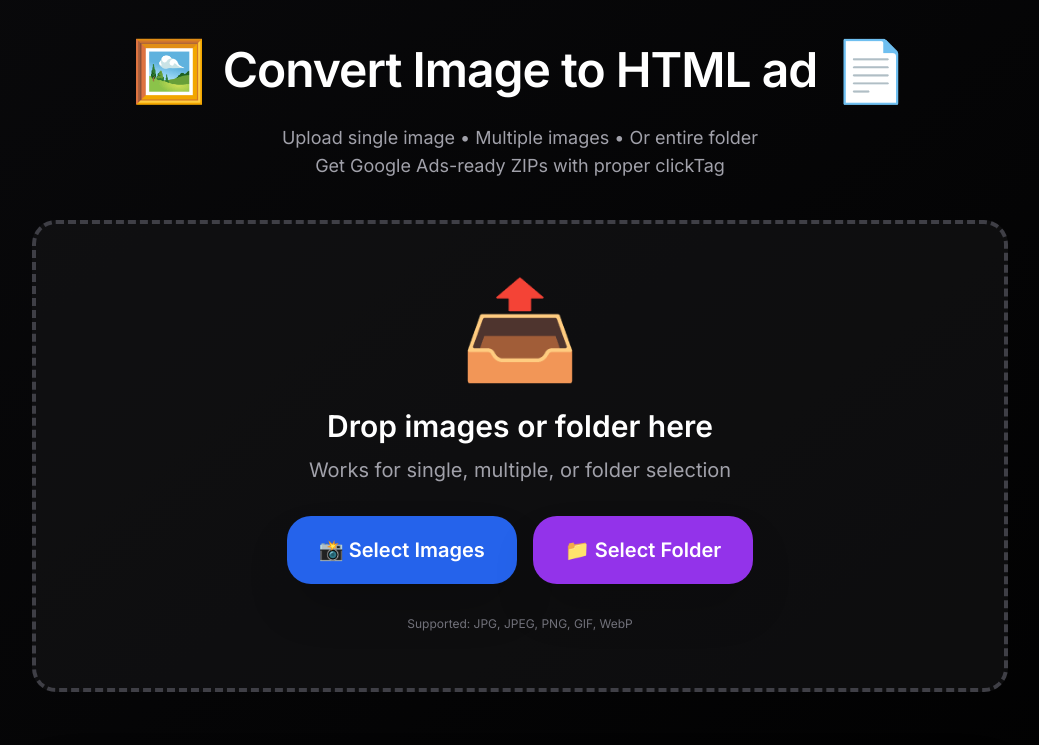
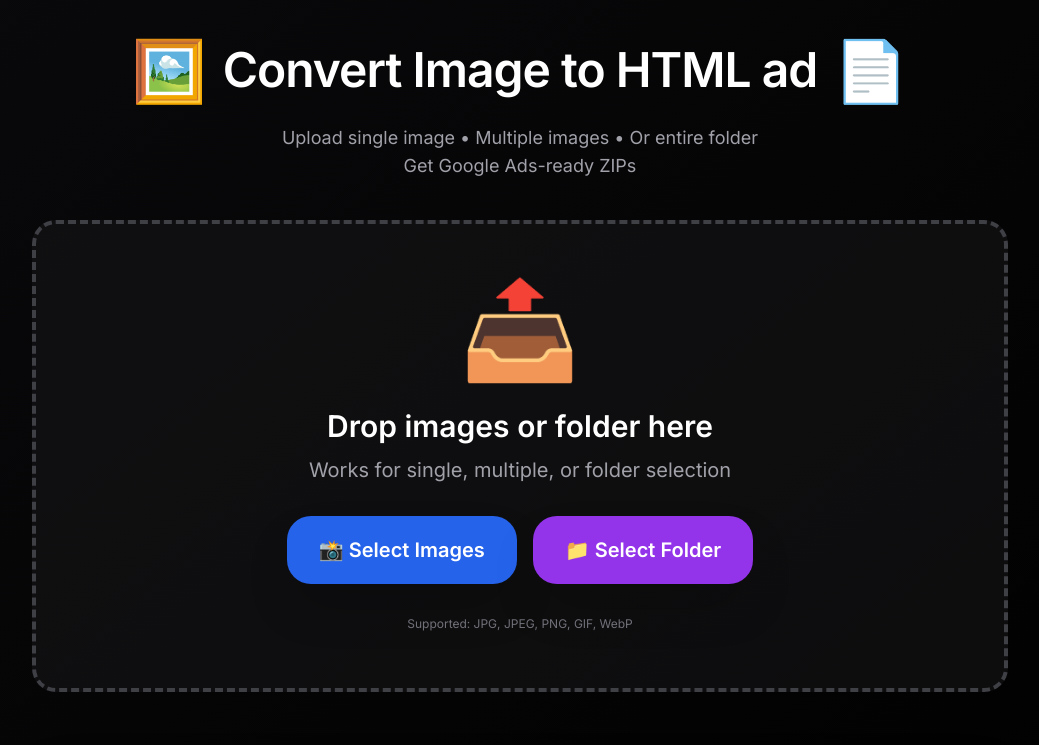
Before and after one commit to Automation2-admob/Image-to-HTML-AD-Converter, a plain HTML site: page index.html in a window 1280 px wide. Shown: the top 745 px of the page, without its empty margins (120-1159 px from the left). Drawn offline with nearby package versions, Linux system fonts and the light colour scheme.

Commit message:
Update index.html

```diff
--- a/index.html
+++ b/index.html
@@ -23,7 +23,7 @@
         </div>
         <p class="text-center text-zinc-400 text-lg max-w-lg mx-auto">
             Upload single image • Multiple images • Or entire folder<br>
-            Get Google Ads-ready ZIPs with proper clickTag
+            Get Google Ads-ready ZIPs
         </p>
 
         <!-- Upload Area -->
```
